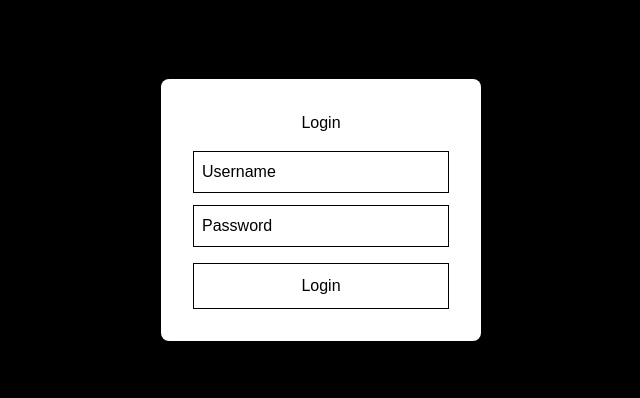
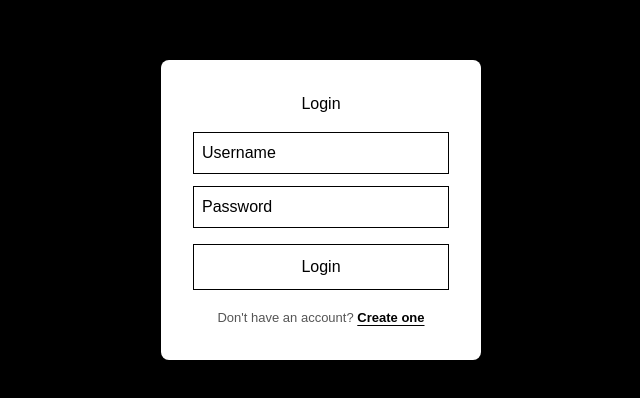
Before and after one commit to vang838/UWM-COMPSCI557-Final-Project, a Next.js app in the folder frontend/: page /login in a window 1280 px wide. Shown: the part 190-588 px from the top of the page, without its empty margins (319-959 px from the left). Built offline with nearby package versions, Linux system fonts and the light colour scheme.

Commit message:
feat: added registration

```diff
--- a/frontend/app/login/page.tsx
+++ b/frontend/app/login/page.tsx
@@ -2,6 +2,7 @@
 
 import { useState } from "react";
 import { useRouter } from "next/navigation";
+import Link from "next/link";
 
 export default function LoginPage() {
   const router = useRouter();
@@ -168,6 +169,28 @@ export default function LoginPage() {
         >
             {loading ? "Logging in..." : "Login"}
         </button>
+
+          <div
+              style={{
+                marginTop: "18px",
+                textAlign: "center",
+                fontSize: "13px",
+                color: "#555",
+              }}
+            >
+              <span>Don&apos;t have an account? </span>
+              <Link
+                href="/register"
+                style={{
+                  color: "black",
+                  fontWeight: 600,
+                  textDecoration: "underline",
+                  textUnderlineOffset: "3px",
+                }}
+              >
+                Create one
+              </Link>
+            </div>
         <style jsx>{`
           input::placeholder {
             color: black;
--- a/frontend/src/api/index.js
+++ b/frontend/src/api/index.js
@@ -1,38 +1,44 @@
-import axios from 'axios';
+import axios from "axios";
 
 // default config of instance
 const apiClient = axios.create({
-    baseURL: process.env.NEXT_PUBLIC_API_BASE_URL || 'http://localhost:8000/api',
+    baseURL: process.env.NEXT_PUBLIC_API_BASE_URL || "http://localhost:8000/api",
     timeout: 10000,
     headers: {
-        'Content-Type': 'application/json',
+        "Content-Type": "application/json",
     },
 });
 
 // add request interceptor to include auth token
 apiClient.interceptors.request.use(
     (config) => {
-        const token = localStorage.getItem('token');
-        if (token) {
-            config.headers.Authorization = `Bearer ${token}`
+        if (typeof window !== "undefined") {
+            const token = localStorage.getItem("token");
+
+            if (token) {
+                // Django REST Framework TokenAuthentication expects "Token", not "Bearer"
+                config.headers.Authorization = `Token ${token}`;
+            }
         }
-
 
         return config;
     },
-    (error) => {
-        return Promise.reject(error);
-    }
+    (error) => Promise.reject(error)
 );
 
 // add error handling in response interceptor
 apiClient.interceptors.response.use(
     (response) => response,
     (error) => {
-        if (error.response?.status === 401) {
-            localStorage.removeItem('token');
-            window.location.href = '/login';
+        if (typeof window !== "undefined" && error.response?.status === 401) {
+            localStorage.removeItem("token");
+            localStorage.removeItem("user_id");
+            localStorage.removeItem("username");
+            localStorage.removeItem("role");
+
+            window.location.href = "/login";
         }
+
         return Promise.reject(error);
     }
 );
@@ -43,13 +49,14 @@ export default apiClient;
 export const dashboardAPI = {
     getDashboardStats: (params = {}) => {
         const queryParams = new URLSearchParams(params).toString();
-        return apiClient.get(`/dashboard/stats/${queryParams ? `?${queryParams}` : ""}`)
+        return apiClient.get(`/dashboard/stats/${queryParams ? `?${queryParams}` : ""}`);
     },
 
     getPlayerLeaderboard: (params = {}) => {
         const queryParams = new URLSearchParams(params).toString();
         return apiClient.get(`/dashboard/leaderboard/${queryParams ? `?${queryParams}` : ""}`);
     },
+
     getSeasonPerformance: (params = {}) => {
         const queryParams = new URLSearchParams(params).toString();
         return apiClient.get(`/dashboard/season-performance/${queryParams ? `?${queryParams}` : ""}`);
--- a/frontend/src/components/pageLayout.tsx
+++ b/frontend/src/components/pageLayout.tsx
@@ -1,3 +1,5 @@
+'use client';
+
 import React from "react";
 import Link from "next/link";
 import UserAvatar from "@/src/components/UserAvatar";
@@ -40,32 +42,26 @@ export interface LayoutTheme {
 }
 
 interface PageLayoutProps {
-  // Auth / identity
   username: string;
   role: string;
   onLogout: () => void;
 
-  // Navigation
   navSections: NavSection[];
   activeSection: string;
   onSectionChange: (section: string) => void;
 
-  // Topbar
   title: string;
   seasonPills?: SeasonPill[];
   activeSeason?: string;
   onSeasonChange?: (season: string) => void;
 
-  // Branding
   teamLabel?: string;
 
-  // Team selector / theming
   theme?: Partial<LayoutTheme>;
   teamOptions?: TeamOption[];
   activeTeamId?: string;
   onTeamChange?: (teamId: string) => void;
 
-  // Page content
   children: React.ReactNode;
 }
 
@@ -82,10 +78,6 @@ const DEFAULT_LAYOUT_THEME: LayoutTheme = {
   roleBadgeText: "#f0c040",
 };
 
-// ---------------------------------------------------------------------------
-// Small helper components
-// ---------------------------------------------------------------------------
-
 function NavDot({ active }: { active: boolean }) {
   return (
     <span
@@ -97,10 +89,6 @@ function NavDot({ active }: { active: boolean }) {
     />
   );
 }
-
-// ---------------------------------------------------------------------------
-// PageLayout
-// ---------------------------------------------------------------------------
 
 const PageLayout: React.FC<PageLayoutProps> = ({
   username,
@@ -118,7 +106,6 @@ const PageLayout: React.FC<PageLayoutProps> = ({
   teamOptions = [],
   activeTeamId,
   onTeamChange,
-
   children,
 }) => {
   const resolvedTheme: LayoutTheme = {
@@ -144,9 +131,8 @@ const PageLayout: React.FC<PageLayoutProps> = ({
       style={themeVars}
       className="flex h-screen overflow-hidden bg-[#111] font-sans"
     >
-      {/* SIDEBAR */}
+      {/* Sidebar */}
       <aside className="w-44 min-w-[176px] flex flex-col bg-[var(--layout-sidebar-bg)] overflow-hidden">
-        {/* Logo */}
         <div className="px-3.5 py-4 border-b border-white/10">
           <p className="text-[15px] font-medium text-[var(--layout-sidebar-text)] tracking-wide">
             GridTracker
@@ -156,7 +142,6 @@ const PageLayout: React.FC<PageLayoutProps> = ({
           </p>
         </div>
 
-        {/* Nav - hides items from non-admins */}
         <nav className="flex-1 overflow-y-auto py-2">
           {navSections.map(({ heading, items }) => (
             <div key={heading}>
@@ -165,16 +150,18 @@ const PageLayout: React.FC<PageLayoutProps> = ({
               </p>
 
               {items.map((item) => {
-                if (item.adminOnly && role !== "admin") return null;
+                if (item.adminOnly && role !== "admin") {
+                  return null;
+                }
 
                 const active = activeSection === item.section;
 
                 return (
                   <button
                     key={item.section}
+                    type="button"
                     onClick={() => onSectionChange(item.section)}
-                    className={`w-full flex items-center gap-2 py-1.5 text-[12px] transition-colors cursor-pointer border-none bg-transparent text-left
-                      ${
+                    className={`w-full flex items-center gap-2 py-1.5 text-[12px] transition-colors cursor-pointer border-none bg-transparent text-left ${
                       active
                         ? "bg-[var(--layout-active-bg)] text-[var(--layout-active-text)] border-l-2 border-[var(--layout-accent)] pl-[12px] pr-3.5"
                         : "text-[var(--layout-sidebar-muted)] hover:text-[var(--layout-sidebar-text)] hover:bg-[var(--layout-sidebar-hover-bg)] px-3.5"
@@ -189,7 +176,6 @@ const PageLayout: React.FC<PageLayoutProps> = ({
           ))}
         </nav>
 
-        {/* User footer */}
         <div className="px-3.5 py-3 border-t border-white/8">
           <span className="inline-block text-[9px] bg-[var(--layout-role-bg)] text-[var(--layout-role-text)] rounded px-1.5 py-0.5 uppercase tracking-widest mb-1">
             {role || "user"}
@@ -202,13 +188,11 @@ const PageLayout: React.FC<PageLayoutProps> = ({
 
       {/* Main section */}
       <div className="flex flex-1 flex-col overflow-hidden">
-        {/* Topbar */}
         <header className="flex items-center gap-2.5 px-4 py-2.5 bg-[#161616] border-b border-white/8">
           <h1 className="flex-1 text-[13px] font-medium text-white">
             {title}
           </h1>
 
-          {/* Team selector */}
           {teamOptions.length > 0 && (
             <select
               value={activeTeamId}
@@ -227,13 +211,12 @@ const PageLayout: React.FC<PageLayoutProps> = ({
             </select>
           )}
 
-          {/* Season / filter */}
           {seasonPills.map((pill) => (
             <button
               key={pill.label}
+              type="button"
               onClick={() => onSeasonChange?.(pill.label)}
-              className={`flex items-center gap-1.5 px-2.5 py-1 rounded-full text-[11px] border transition-colors cursor-pointer bg-transparent
-                ${
+              className={`flex items-center gap-1.5 px-2.5 py-1 rounded-full text-[11px] border transition-colors cursor-pointer bg-transparent ${
                 activeSeason === pill.label
                   ? "border-[var(--layout-accent)] text-white"
                   : "border-white/10 text-gray-400 hover:text-white"
@@ -246,24 +229,26 @@ const PageLayout: React.FC<PageLayoutProps> = ({
             </button>
           ))}
 
-          {/* Logout */}
-          <button
-            onClick={onLogout}
-            className="ml-2 px-3 py-1 text-[11px] bg-red-900/40 hover:bg-red-800/60 text-red-300 border border-red-800/50 rounded transition-colors cursor-pointer"
-          >
-            Logout
-          </button>
-
+          <div className="ml-2 flex items-center gap-2">
             <Link
               href="/profile"
-              className="flex items-center gap-2 text-gray-300 hover:text-white transition-colors"
+              className="flex items-center gap-2 rounded-full border border-white/10 px-2 py-1 text-gray-300 hover:text-white hover:border-white/30 transition-colors"
+              title="Profile"
             >
               <UserAvatar username={username} size="sm" />
               <span className="hidden md:inline text-xs">{username}</span>
             </Link>
+
+            <button
+              type="button"
+              onClick={onLogout}
+              className="px-3 py-1 text-[11px] bg-red-900/40 hover:bg-red-800/60 text-red-300 border border-red-800/50 rounded transition-colors cursor-pointer"
+            >
+              Logout
+            </button>
+          </div>
         </header>
 
-        {/* Page-specific content */}
         <main className="flex-1 overflow-y-auto p-3.5 flex flex-col gap-3 bg-[#111]">
           {children}
         </main>
```
Also changed, not shown: 1 other file (tests, documents, lock files or other folders). Lines whose indentation alone changed are shown as unchanged.
